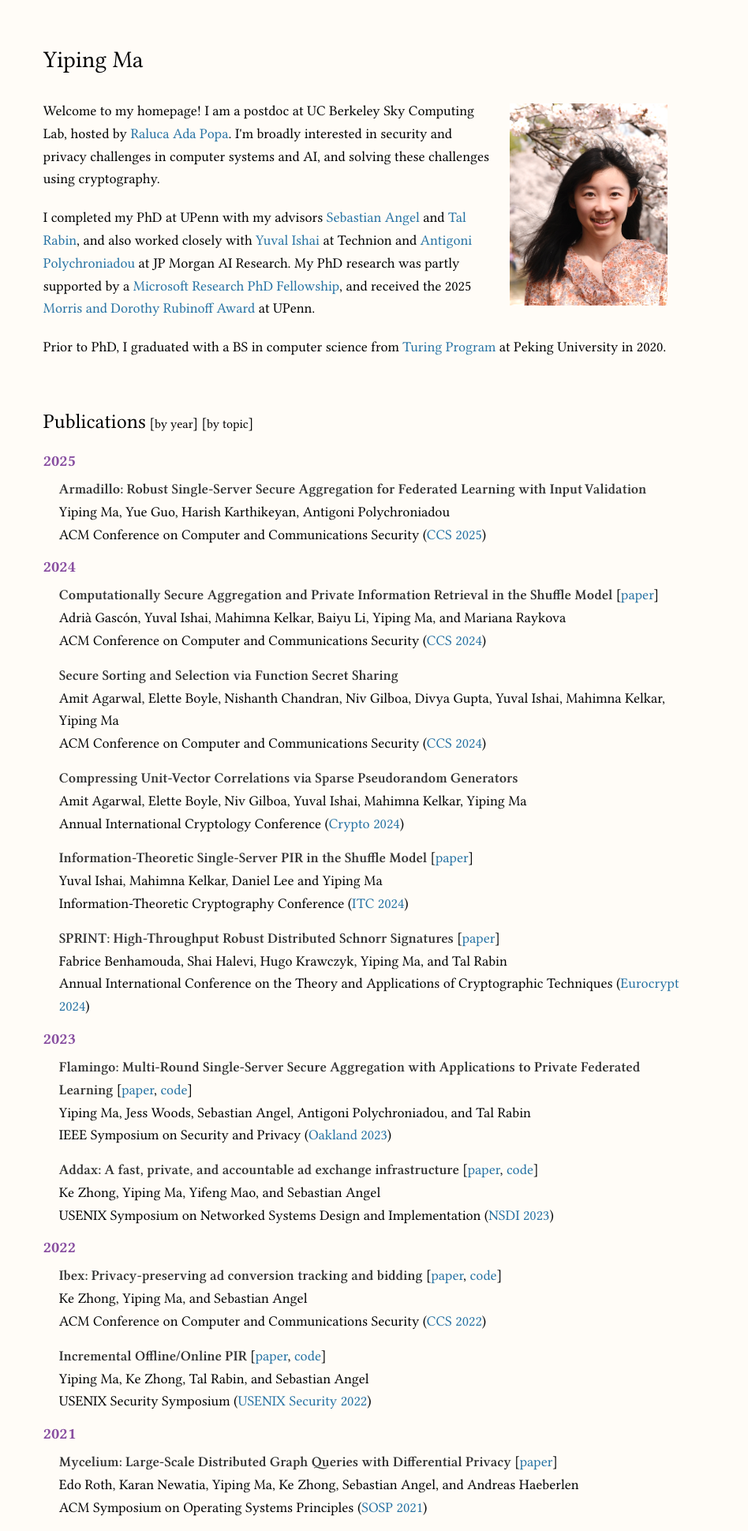
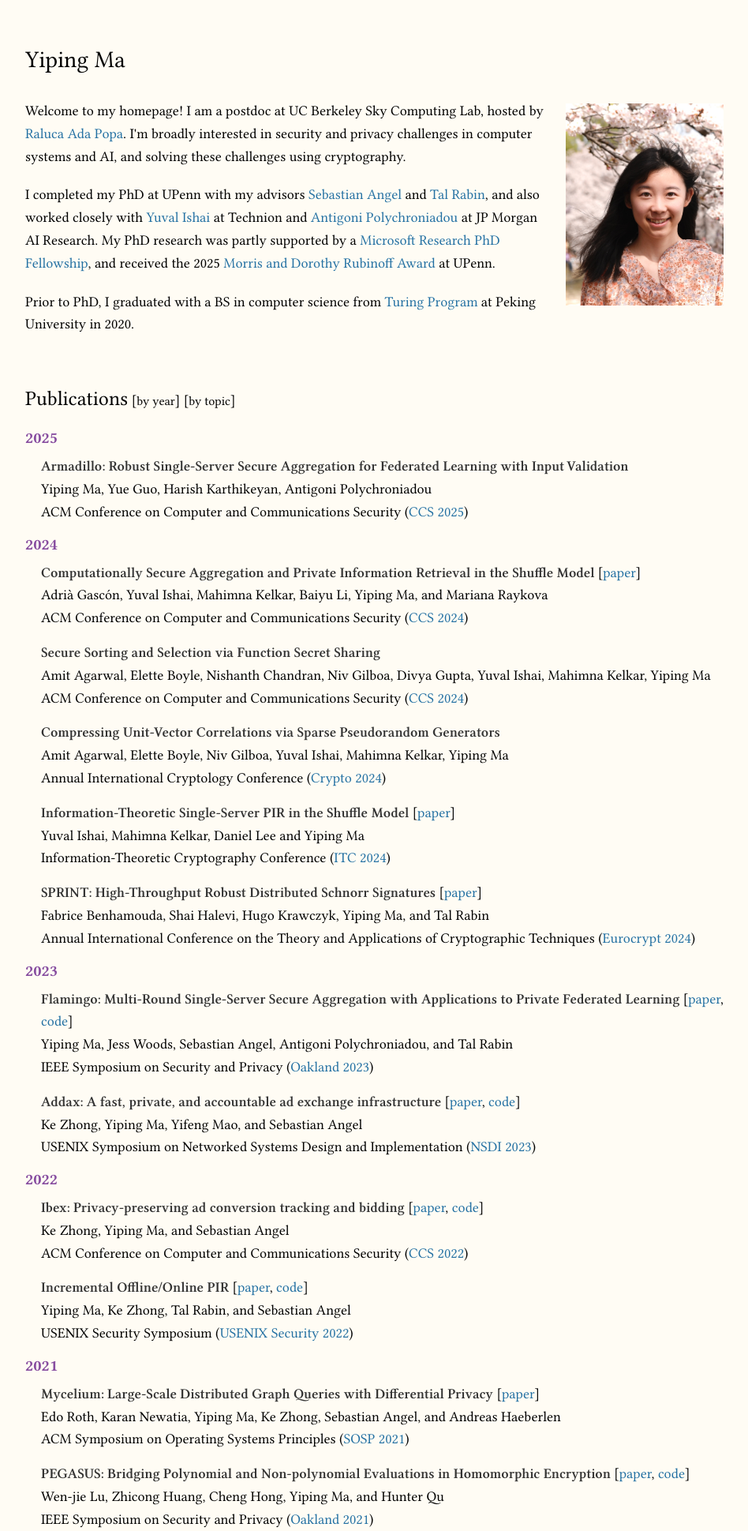
Before and after one commit to Yiping106283/academic, a PHP site: page / in a window 1280 px wide. Shown: the top 1939 px of the page at 79% size, without its empty margins (182-1130 px from the left). Run offline with PHP 8.4, Linux system fonts and the light colour scheme.

Commit message:
anchor texts

```diff
--- a/styles.css
+++ b/styles.css
@@ -44,8 +44,9 @@
       /* Prefer Libertinus, fall back to common serifs */
       font-family: "Libertinus", Georgia, "Times New Roman", Times, serif;
       font-size: 18px;
-      background-color: #FFFCF7; /* very light warm cream (less yellow) */
-      padding-inline: 3.5rem; /* a bit narrower (~56px) */
+      background-color: #FFFCF4; /* ultra-light with a touch more yellow */
+      padding-left: 3rem; /* reduced by another 1rem */
+      padding-right: 0rem; /* reduced by another 1rem (min 0) */
       }
 
       div {
@@ -108,16 +109,19 @@
       line-height: normal;
       margin-left: auto;
       margin-right: auto;
-      width: 70%;
+      width: 900px; /* wider to reduce side margins */
+      max-width: 900px;
+      min-width: 900px;
+      box-sizing: border-box;
       }
 
       .title {
-      color: #333333; /* slightly softer than pure black */
+      color: #333333; /* dark grey */
       font-weight: 600; /* semi-bold */
       }
 
       .talk-title {
-      color: #333333; /* slightly softer than pure black */
+      color: #333333; /* dark grey */
       font-family: 'Libertinus', serif;
       font-weight: 600; /* SemiBold face */
       }
```
